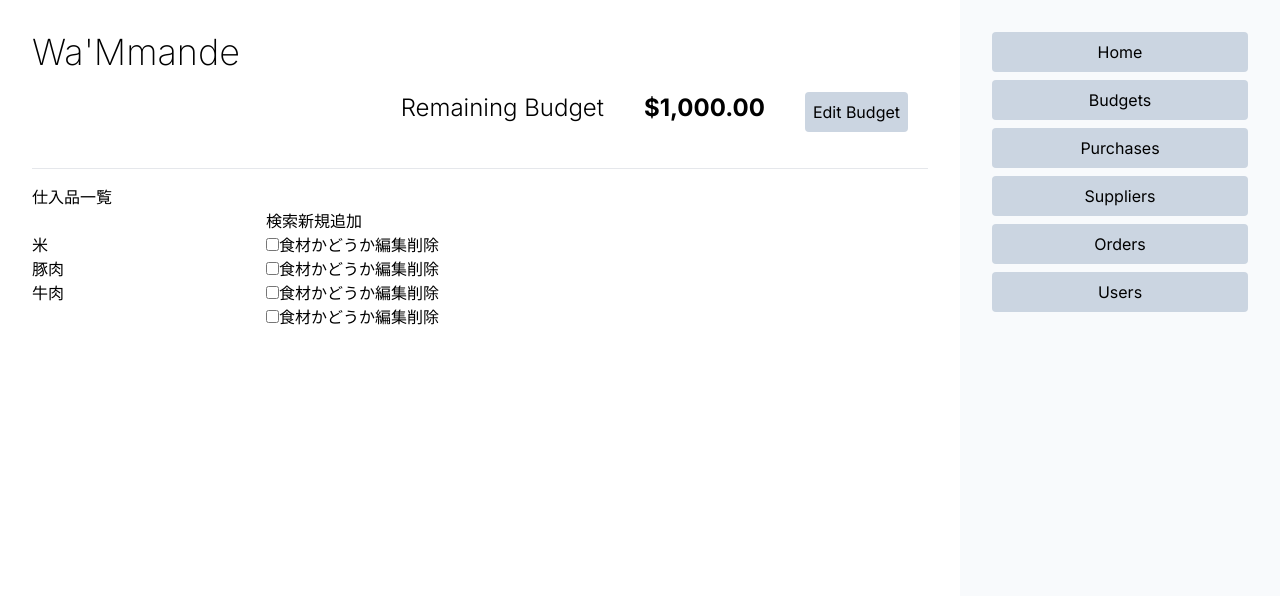
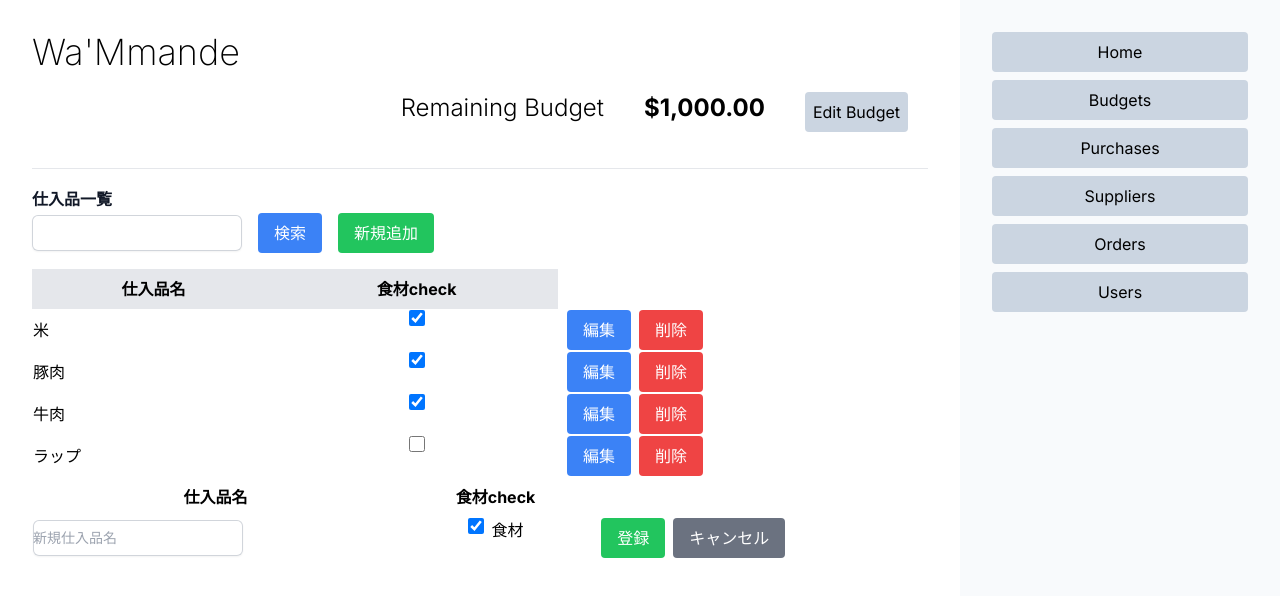
Before and after one commit to oiseaubleu/wammande, a Next.js app in the folder frontend/: page /purchases in a window 1280 px wide. Both pictures are taken after a click on the button "新規追加". Shown: the top 596 px of the page. Built offline with nearby package versions, Linux system fonts and the light colour scheme.

Commit message:
add: purchases,suppliersの一覧追加

```diff
--- a/frontend/app/layout.jsx
+++ b/frontend/app/layout.jsx
@@ -14,7 +14,7 @@ export default function RootLayout({ children }) {
   return (
     <html lang="en">
       <body className={inter.className}>
-        <div class="flex flex-row h-screen">
+        <div className="flex flex-row h-screen">
           <div className="basis-3/4 p-8 flex flex-col">
             <header className="justify-between items-center bg-">
               <div>
--- a/frontend/app/purchases/page.jsx
+++ b/frontend/app/purchases/page.jsx
@@ -2,43 +2,237 @@
 
 import { useState } from "react";
 
-function PurchaseRow({ purchase }) {
+// 既存の仕入品を編集するためのコンポーネント
+function PurchaseRow({ purchase, onSave, onDelete }) {
+  const [isEditing, setIsEditing] = useState(false);
+  const [editName, setEditName] = useState(purchase.name);
+  const [isIngredient, setIsIngredient] = useState(
+    purchase.isIngredient || false
+  );
+
+  const handleSave = () => {
+    onSave(purchase.id, { name: editName, isIngredient });
+    setIsEditing(false);
+  };
+
   return (
-    <div>
-      <input type="text" value={purchase.name} />
-      <input type="checkbox" id={purchase.id} />
-      <label htmlFor={purchase.id}>食材かどうか</label>
-      <button>編集</button>
-      <button>削除</button>
-    </div>
+    <tr>
+      <td>
+        {isEditing ? (
+          <input
+            type="text"
+            value={editName}
+            onChange={(e) => setEditName(e.target.value)}
+            className="block rounded-md border-0 py-1.5 text-gray-900 shadow-sm ring-1 ring-inset ring-gray-300 placeholder:text-gray-400 focus:ring-2 focus:ring-inset focus:ring-indigo-600 sm:text-sm sm:leading-6"
+          />
+        ) : (
+          <span>{purchase.name}</span>
+        )}
+      </td>
+      <td className="flex justify-center">
+        {isEditing ? (
+          <>
+            <input
+              type="checkbox"
+              id={`checkbox-${purchase.id}`}
+              checked={isIngredient}
+              onChange={(e) => setIsIngredient(e.target.checked)}
+              className="h-4 w-4 rounded border-gray-300 text-indigo-600 focus:ring-indigo-600"
+            />
+            <label htmlFor={`checkbox-${purchase.id}`} className="ml-2">
+              食材
+            </label>
+          </>
+        ) : (
+          <input
+            type="checkbox"
+            id={`checkbox-${purchase.id}`}
+            checked={isIngredient}
+            readOnly
+            className="h-4 w-4 rounded border-gray-300 text-indigo-600 focus:ring-indigo-600"
+          />
+        )}
+      </td>
+      <td>
+        {isEditing ? (
+          <>
+            <button
+              onClick={handleSave}
+              className="ml-2 px-4 py-2 bg-blue-500 text-white rounded hover:bg-blue-700"
+            >
+              保存
+            </button>
+            <button
+              onClick={() => setIsEditing(false)}
+              className="ml-2 px-4 py-2 bg-gray-500 text-white rounded hover:bg-gray-700"
+            >
+              キャンセル
+            </button>
+          </>
+        ) : (
+          <>
+            <button
+              onClick={() => setIsEditing(true)}
+              className="ml-2 px-4 py-2 bg-blue-500 text-white rounded hover:bg-blue-700"
+            >
+              編集
+            </button>
+            <button
+              onClick={() => onDelete(purchase.id)}
+              className="ml-2 px-4 py-2 bg-red-500 text-white rounded hover:bg-red-700"
+            >
+              削除
+            </button>
+          </>
+        )}
+      </td>
+    </tr>
   );
 }
 
+// 新規仕入品を登録するためのコンポーネント
+function NewPurchaseForm({ onSave, onCancel }) {
+  const [newName, setNewName] = useState("");
+  const [isIngredient, setIsIngredient] = useState(true);
+
+  const handleSave = () => {
+    onSave({ name: newName, isIngredient });
+  };
+
+  return (
+    <tr>
+      <td>
+        <input
+          type="text"
+          placeholder="新規仕入品名"
+          value={newName}
+          onChange={(e) => setNewName(e.target.value)}
+          className="block rounded-md border-0 py-1.5 text-gray-900 shadow-sm ring-1 ring-inset ring-gray-300 placeholder:text-gray-400 focus:ring-2 focus:ring-inset focus:ring-indigo-600 sm:text-sm sm:leading-6"
+        />
+      </td>
+      <td className="flex justify-center">
+        <input
+          type="checkbox"
+          id="new-checkbox"
+          checked={isIngredient}
+          onChange={(e) => setIsIngredient(e.target.checked)}
+          className="h-4 w-4 rounded border-gray-300 text-indigo-600 focus:ring-indigo-600"
+        />
+        <label htmlFor="new-checkbox" className="ml-2">
+          食材
+        </label>
+      </td>
+      <td>
+        <button
+          onClick={handleSave}
+          className="ml-2 px-4 py-2 bg-green-500 text-white rounded hover:bg-green-700"
+        >
+          登録
+        </button>
+        <button
+          onClick={onCancel}
+          className="ml-2 px-4 py-2 bg-gray-500 text-white rounded hover:bg-gray-700"
+        >
+          キャンセル
+        </button>
+      </td>
+    </tr>
+  );
+}
+
+// 仕入品一覧ページのコンポーネント
 export default function Page() {
   const [purchases, setPurchases] = useState([
-    { id: 1, name: "米" },
-    { id: 2, name: "豚肉" },
-    { id: 3, name: "牛肉" },
+    { id: 1, name: "米", isIngredient: true },
+    { id: 2, name: "豚肉", isIngredient: true },
+    { id: 3, name: "牛肉", isIngredient: true },
+    { id: 4, name: "ラップ", isIngredient: false },
   ]);
+  const [isAdding, setIsAdding] = useState(false);
 
   const handleAddNew = () => {
-    console.log("Add new purchase");
-    setPurchases([...purchases, { id: purchases.length + 1, name: "" }]);
+    setIsAdding(true);
+  };
+
+  const handleSaveNewPurchase = (newPurchase) => {
+    setPurchases([...purchases, { id: purchases.length + 1, ...newPurchase }]);
+    setIsAdding(false);
+  };
+
+  const handleCancelNewPurchase = () => {
+    setIsAdding(false);
+  };
+
+  const handleSave = (id, updatedPurchase) => {
+    setPurchases(
+      purchases.map((purchase) =>
+        purchase.id === id ? { ...purchase, ...updatedPurchase } : purchase
+      )
+    );
+  };
+
+  const handleDelete = (id) => {
+    setPurchases(purchases.filter((purchase) => purchase.id !== id));
   };
 
   return (
     <div>
-      <h1>仕入品一覧</h1>
+      <h1 className="text-base font-semibold leading-7 text-gray-900">
+        仕入品一覧
+      </h1>
       <div>
-        <input type="text" />
-        <button>検索</button>
+        <div className="flex items-center space-x-4 mb-4">
+          <input
+            type="text"
+            className="block rounded-md border-0 py-1.5 text-gray-900 shadow-sm ring-1 ring-inset ring-gray-300 placeholder:text-gray-400 focus:ring-2 focus:ring-inset focus:ring-indigo-600 sm:text-sm sm:leading-6"
+          />
+          <button className="ml-2 px-4 py-2 bg-blue-500 text-white rounded hover:bg-blue-700">
+            検索
+          </button>
+          <button
+            onClick={handleAddNew}
+            className="ml-2 px-4 py-2 bg-green-500 text-white rounded hover:bg-green-700"
+          >
+            新規追加
+          </button>
+        </div>
 
-        <button onClick={handleAddNew}>新規追加</button>
+        <table className="w-full table-auto">
+          <thead>
+          <tr className="bg-gray-200">
+              <th className="px-4 py-2">仕入品名</th>
+              <th className="px-4 py-2">食材check</th>
 
-        {/* New form */}
-        {purchases.map((purchase) => (
-          <PurchaseRow purchase={purchase} />
-        ))}
+            </tr>
+          </thead>
+          <tbody>
+            {purchases.map((purchase) => (
+              <PurchaseRow
+                key={purchase.id}
+                purchase={purchase}
+                onSave={handleSave}
+                onDelete={handleDelete}
+              />
+            ))}
+          </tbody>
+        </table>
+        {isAdding && (
+          <table className="w-full table-auto">
+            <thead>
+              <tr>
+                <th className="px-4 py-2">仕入品名</th>
+                <th className="px-4 py-2">食材check</th>
+                <th className="px-4 py-2"></th>
+              </tr>
+            </thead>
+            <tbody>
+              <NewPurchaseForm
+                onSave={handleSaveNewPurchase}
+                onCancel={handleCancelNewPurchase}
+              />
+            </tbody>
+          </table>
+        )}
       </div>
     </div>
   );
--- /dev/null
+++ b/frontend/app/suppliers/[id]/page.jsx
@@ -0,0 +1,4 @@
+export default function Page({ id }) {
+  console.log(id);
+  return <h1>Hello, Orders #{id} page!</h1>;
+}
--- a/frontend/app/suppliers/page.jsx
+++ b/frontend/app/suppliers/page.jsx
@@ -1,3 +1,79 @@
+"use client";
+
+import { useState, useEffect } from "react";
+
+// 仕入先一覧ページのコンポーネント
 export default function Page() {
-  return <h1>Hello, Supplier page!</h1>;
+  const [suppliers, setSuppliers] = useState([]);
+  const [isClient, setIsClient] = useState(false);
+
+  useEffect(() => {
+    setIsClient(true);
+    // サンプルデータの設定
+    setSuppliers([
+      { id: 1, name: "MONOPRIX", next_purchase_day: "2024/08/01" },
+      { id: 2, name: "CARREFOUR", next_purchase_day: "2024/08/01" },
+      { id: 3, name: "GÉANT", next_purchase_day: "2024/08/01" },
+      { id: 4, name: "UNILEVER", next_purchase_day: "2024/08/01" },
+    ]);
+  }, []);
+
+  const handleDelete = (id) => {
+    setSuppliers(suppliers.filter((supplier) => supplier.id !== id));
+  };
+
+  const handleEdit = (id) => {
+    // Edit functionality
+    console.log("Editing supplier with id:", id);
+  };
+
+  if (!isClient) {
+    return null; // クライアントサイドでのみレンダリングする
+  }
+
+  return (
+    <div>
+      <button className="ml-2 px-4 py-2 bg-green-500 text-white rounded hover:bg-green-700">
+        新規追加
+      </button>
+      {/* Render suppliers data */}
+      <table className="w-full table-auto mt-4">
+        <thead>
+          <tr className="bg-gray-200">
+            <th className="px-4 py-2">仕入先名</th>
+            <th className="px-4 py-2">次回発注日</th>
+
+          </tr>
+        </thead>
+        <tbody>
+          {suppliers.map((supplier) => (
+            <tr key={supplier.id} className="border-b">
+              <td className="px-4 py-2">{supplier.name}</td>
+              <td className="px-4 py-2">{supplier.next_purchase_day}</td>
+              <td className="px-4 py-2 flex space-x-2">
+              <button
+                  onClick={() => handleEdit(supplier.id)}
+                  className="px-4 py-2 bg-green-500 text-white rounded hover:bg-green-700"
+                >
+                  詳細
+                </button>
+                <button
+                  onClick={() => handleEdit(supplier.id)}
+                  className="px-4 py-2 bg-blue-500 text-white rounded hover:bg-blue-700"
+                >
+                  編集
+                </button>
+                <button
+                  onClick={() => handleDelete(supplier.id)}
+                  className="px-4 py-2 bg-red-500 text-white rounded hover:bg-red-700"
+                >
+                  削除
+                </button>
+              </td>
+            </tr>
+          ))}
+        </tbody>
+      </table>
+    </div>
+  );
 }
```
Also changed, not shown: frontend/package.json (+5 -4 lines), 1 other file (tests, documents, lock files or other folders).
